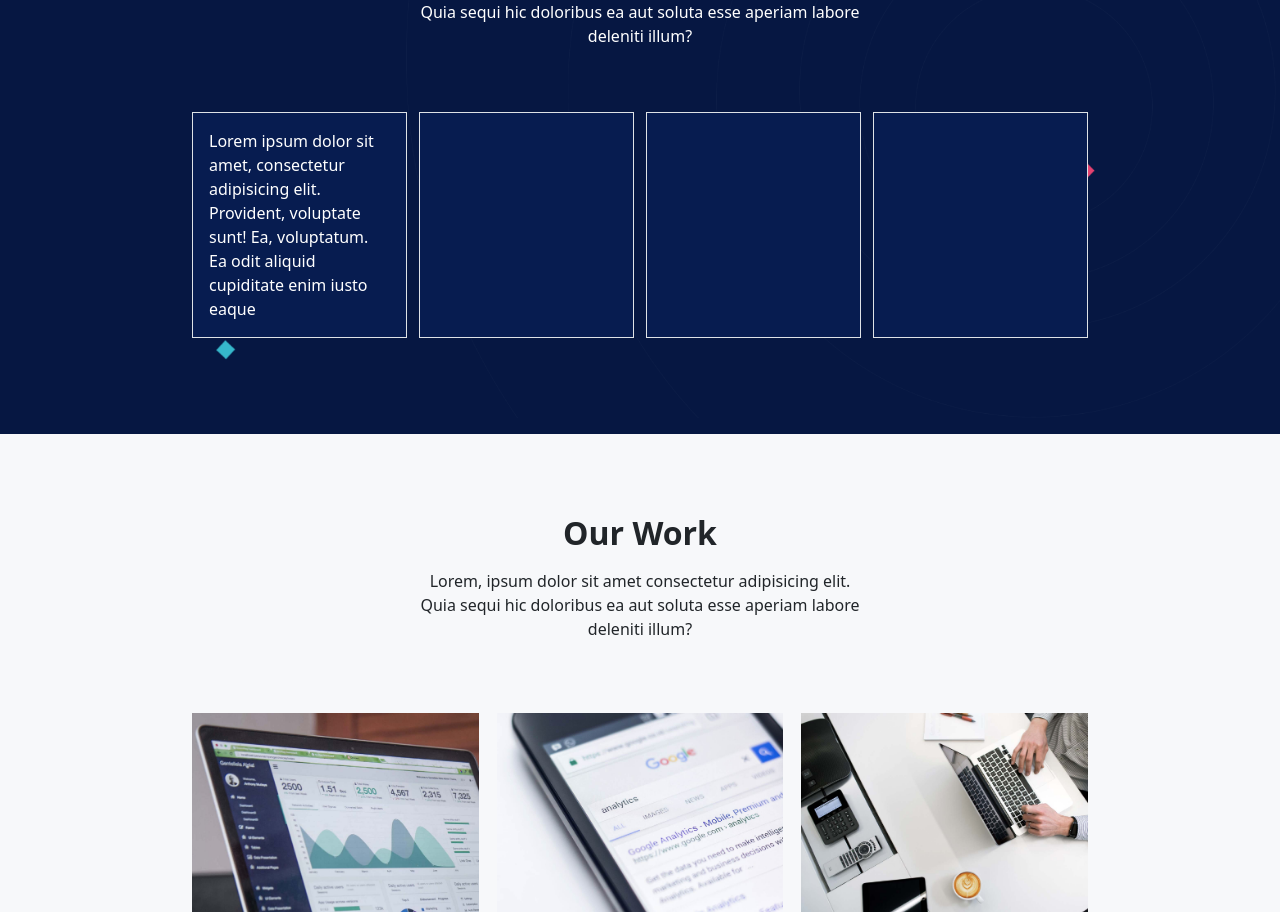
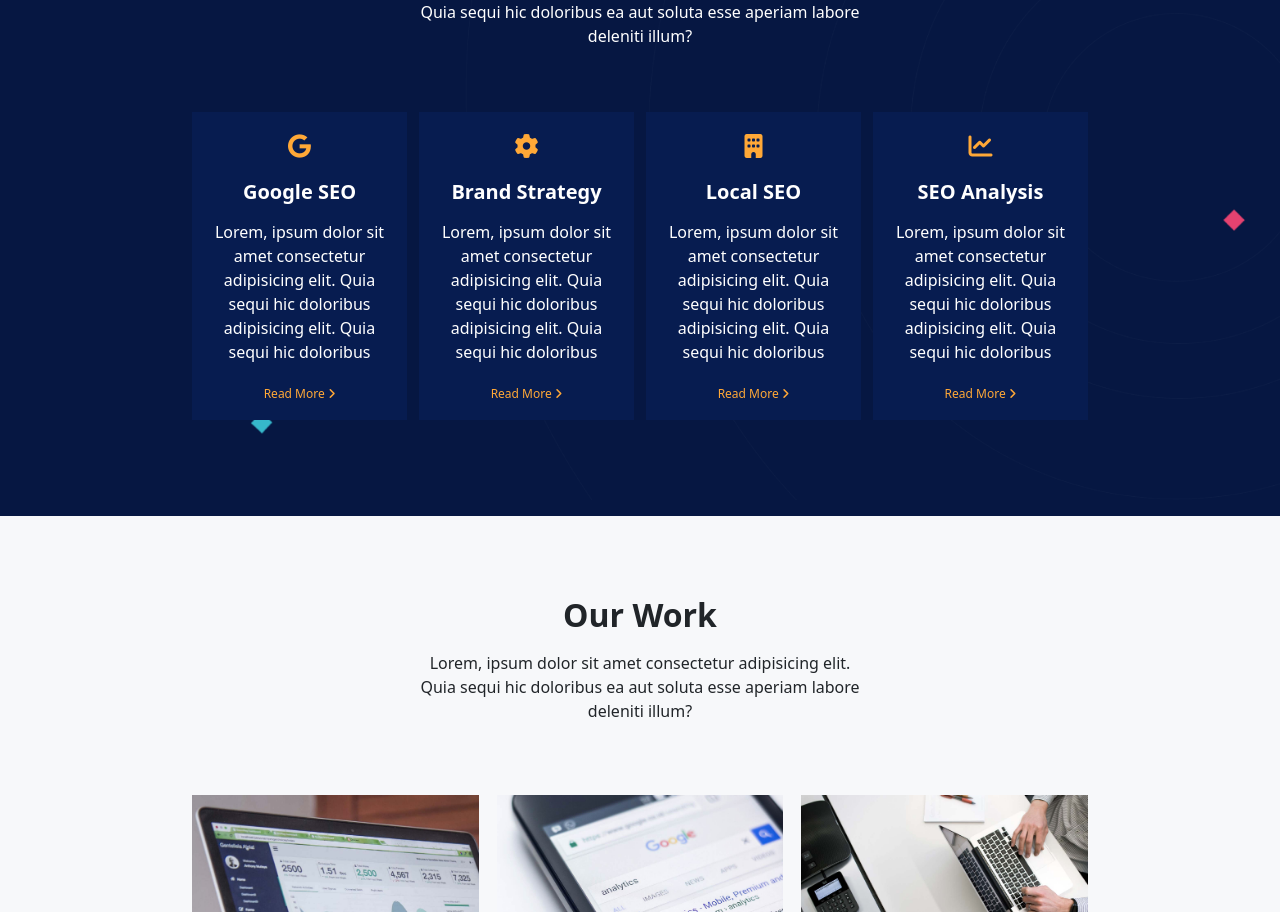
Before and after one commit to DezVibez/proj-html-vuejs, a Vue app: page / in a window 1280 px wide. Shown: the part 1661-2573 px from the top of the page. Built offline with nearby package versions, Linux system fonts and the light colour scheme.

Commit message:
cards see service ok

```diff
--- a/src/components/BaseMain.vue
+++ b/src/components/BaseMain.vue
@@ -61,17 +61,69 @@
       </div>
 
       <div class="service-card-box d-flex justify-content-between pb-5">
-        <div class="service-card border p-3">
-         Lorem ipsum dolor sit amet, consectetur adipisicing elit. Provident, voluptate sunt! Ea, voluptatum. Ea odit aliquid cupiditate enim iusto eaque
+        <div class="service-card  p-3">
+          <div class="text-center mx-auto">
+
+            <span class="fs-4"><i class="fa-brands fa-google"></i></span>
+
+            <h5 class="fw-bold my-3">
+              Google SEO
+            </h5>
+
+            <p class="">
+              Lorem, ipsum dolor sit amet consectetur adipisicing elit. Quia sequi hic doloribus adipisicing elit. Quia sequi hic doloribus
+            </p>
+
+            <span class="general-font">Read More <i class="fa-solid fa-angle-right"></i></span>
         </div>
-        <div class="service-card border p-3">
+        </div>
+        <div class="service-card p-3">
+          <div class="text-center mx-auto">
 
+            <span class="fs-4"><i class="fa-solid fa-gear"></i></span>
+
+            <h5 class="fw-bold my-3">
+              Brand Strategy
+            </h5>
+
+            <p class="">
+              Lorem, ipsum dolor sit amet consectetur adipisicing elit. Quia sequi hic doloribus adipisicing elit. Quia sequi hic doloribus
+            </p>
+
+            <span class="general-font">Read More <i class="fa-solid fa-angle-right"></i></span>
         </div>
-        <div class="service-card border p-3">
+        </div>
+        <div class="service-card p-3">
+          <div class="text-center mx-auto">
 
+            <span class="fs-4"><i class="fa-solid fa-building"></i></span>
+
+            <h5 class="fw-bold my-3">
+              Local SEO
+            </h5>
+
+            <p class="">
+              Lorem, ipsum dolor sit amet consectetur adipisicing elit. Quia sequi hic doloribus adipisicing elit. Quia sequi hic doloribus
+            </p>
+
+            <span class="general-font">Read More <i class="fa-solid fa-angle-right"></i></span>
         </div>
-        <div class="service-card border p-3">
+        </div>
+        <div class="service-card p-3">
+          <div class="text-center mx-auto">
 
+            <span class="fs-4"><i class="fa-solid fa-chart-line"></i></span>
+
+            <h5 class="fw-bold my-3">
+              SEO Analysis
+            </h5>
+
+            <p class="">
+              Lorem, ipsum dolor sit amet consectetur adipisicing elit. Quia sequi hic doloribus adipisicing elit. Quia sequi hic doloribus
+            </p>
+
+            <span class="general-font">Read More <i class="fa-solid fa-angle-right"></i></span>
+        </div>
         </div>
       </div>
 
@@ -490,6 +542,11 @@ export default {
   .service-card{
     width: 24%;
     background-color: $service_card_bg;
+
+    span{
+      color:$primary_col;
+    }
+
   }
 }
 
```
